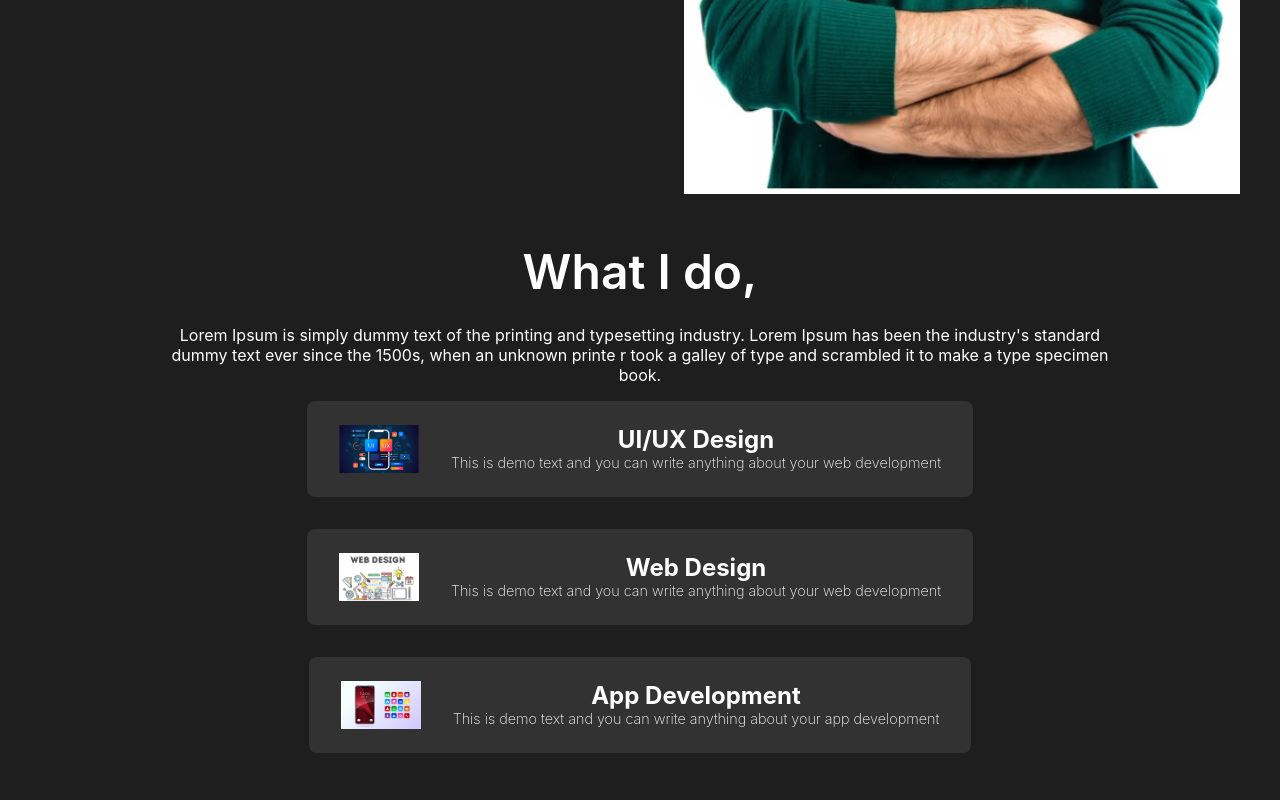
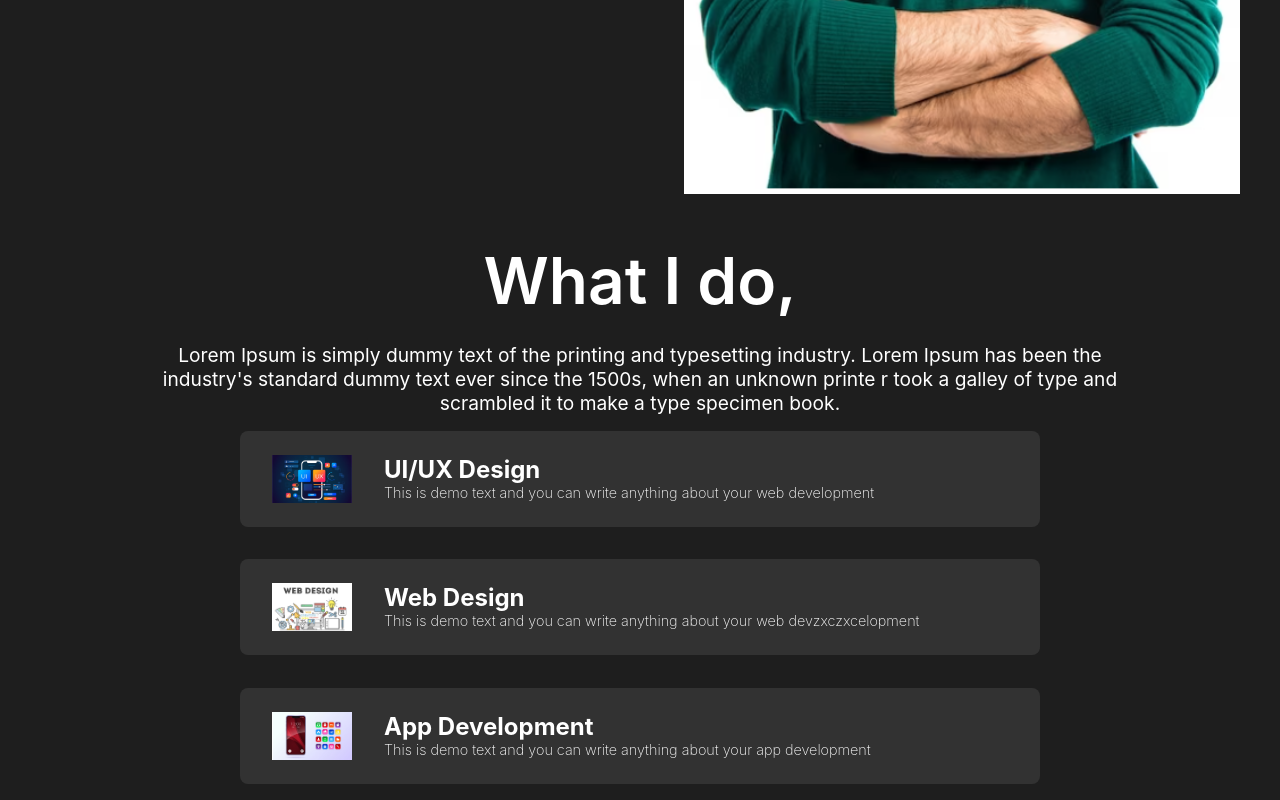
Before and after one commit to ashanmillewa/PortfolioSite, a React (Create React App) app: page / in a window 1280 px wide. Shown: the part 622-1422 px from the top of the page. Before the commit the page ends 1391 px from the top, so only its background shows below. Built offline with nearby package versions, Linux system fonts and the light colour scheme; a web font is replaced by a local one.

Commit message:
skills part done

```diff
--- a/src/components/Skills/skills.css
+++ b/src/components/Skills/skills.css
@@ -18,7 +18,7 @@
 }
 
 .skillTitle{
-    font-size: 3rem;
+    font-size: 4rem;
     font-weight: 600;
     padding-top: 3rem;
     margin-bottom: 1.5rem;
@@ -26,12 +26,12 @@
 
 .skillDesc{
     font-weight: 400;
-    font-style: 1rem;
-    min-width: 51rem;
+    font-size: 1.2rem;
+    min-width: 40rem;
     padding: 0 2rem;
 }
-.slillBars{
-    margin: 1.5rem;
+.skillBars{
+    margin: 0.01rem;
     width: 100vw;
     max-width: 80%;
     text-align: left;
--- a/src/components/Skills/skills.js
+++ b/src/components/Skills/skills.js
@@ -28,7 +28,7 @@ const skills = () => {
                   <img src={WebDesign} alt='' className='skillBarImg'/>
                   <div className='skillBarText'>
                     <h2>Web Design</h2>
-                    <p>This is demo text and you can write anything about your web development</p>
+                    <p>This is demo text and you can write anything about your web devzxczxcelopment</p>
                   </div>
                   </div>
                 </div>
```
